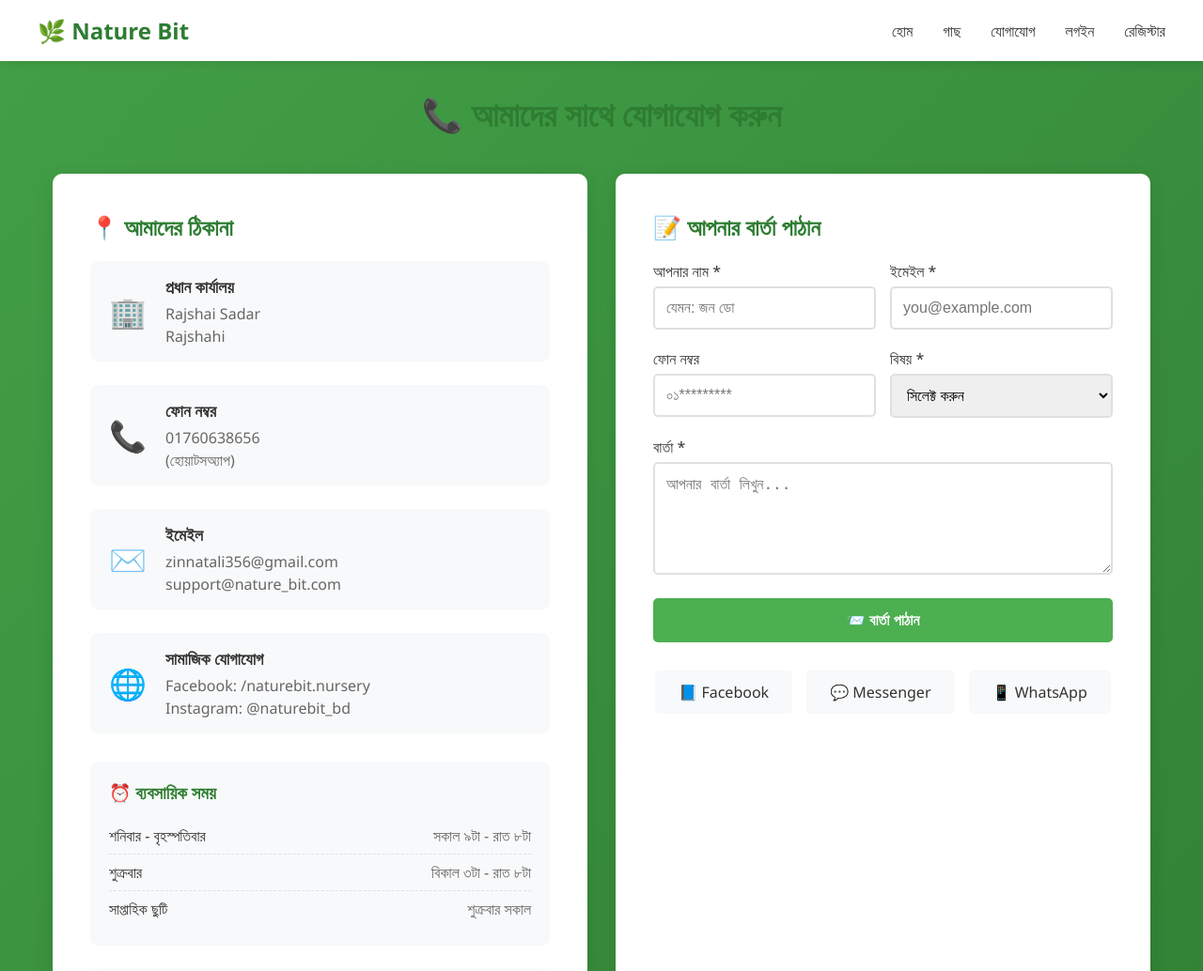
After one commit to MDZINNATALI/nature-bit, a Flask app: page /contact in a window 1280 px wide. The commit adds this page. Shown: the top 1034 px of the page at 94% size. Run offline with Flask 3, Linux system fonts and the light colour scheme; parts of the project's set-up code (start-up, migrations or seed data) failed here and were passed over.

Commit message:
contact page created

```diff
--- a/app.py
+++ b/app.py
@@ -12,6 +12,7 @@ from reportlab.lib.styles import getSampleStyleSheet
 from reportlab.lib.units import inch
 import time
 from werkzeug.utils import secure_filename
+from models import ContactMessage  # ফাইলের শুরুতে যোগ করুন
 
 # এক্সটেনশন এবং মডেল ইম্পোর্ট
 from extensions import db, bcrypt, login_manager
@@ -746,6 +747,24 @@ def admin_users():
     users = User.query.order_by(User.created_at.desc()).all()
     return render_template('admin/users.html', users=users)
 
+# ========== Contact Us ==========
+@app.route('/contact', methods=['GET', 'POST'])
+def contact():
+    if request.method == 'POST':
+        contact_msg = ContactMessage(
+            name=request.form['name'],
+            email=request.form['email'],
+            phone=request.form.get('phone', ''),
+            subject=request.form['subject'],
+            message=request.form['message']
+        )
+        db.session.add(contact_msg)
+        db.session.commit()
+        flash('আপনার বার্তা পাঠানো হয়েছে!', 'success')
+        return redirect(url_for('contact'))
+
+    return render_template('contact.html')
+
 # ========== মেইন ==========
 if __name__ == '__main__':
     with app.app_context():
--- a/templates/base.html
+++ b/templates/base.html
@@ -150,6 +150,7 @@
             <div class="nav-links">
                 <a href="/">হোম</a>
                 <a href="/plants">গাছ</a>
+                <a href="/contact">যোগাযোগ</a>  <!-- এই লাইন যোগ করুন -->
 
                 {% if current_user.is_authenticated %}
                     {% if current_user.is_admin %}
--- /dev/null
+++ b/templates/contact.html
@@ -0,0 +1,346 @@
+{% extends "base.html" %}
+
+{% block title %}যোগাযোগ - Nature Bit{% endblock %}
+
+{% block extra_css %}
+<style>
+    .contact-container {
+        display: grid;
+        grid-template-columns: 1fr 1fr;
+        gap: 30px;
+        margin: 40px 0;
+    }
+
+    .contact-info {
+        background: white;
+        padding: 40px;
+        border-radius: 10px;
+        box-shadow: 0 5px 20px rgba(0,0,0,0.1);
+    }
+
+    .contact-form {
+        background: white;
+        padding: 40px;
+        border-radius: 10px;
+        box-shadow: 0 5px 20px rgba(0,0,0,0.1);
+    }
+
+    h1 {
+        color: #2e7d32;
+        margin-bottom: 30px;
+        text-align: center;
+        font-size: 2.2em;
+    }
+
+    h2 {
+        color: #2e7d32;
+        margin-bottom: 20px;
+        font-size: 1.5em;
+    }
+
+    .info-item {
+        display: flex;
+        align-items: center;
+        gap: 15px;
+        margin-bottom: 25px;
+        padding: 15px;
+        background: #f8f9fa;
+        border-radius: 8px;
+        transition: transform 0.3s;
+    }
+
+    .info-item:hover {
+        transform: translateX(5px);
+        background: #e8f5e9;
+    }
+
+    .info-icon {
+        font-size: 2rem;
+        min-width: 50px;
+        text-align: center;
+    }
+
+    .info-content h3 {
+        color: #333;
+        margin-bottom: 5px;
+        font-size: 1.1rem;
+    }
+
+    .info-content p {
+        color: #666;
+        line-height: 1.5;
+    }
+
+    .map-container {
+        margin-top: 30px;
+        border-radius: 10px;
+        overflow: hidden;
+        box-shadow: 0 5px 15px rgba(0,0,0,0.1);
+    }
+
+    .map-container iframe {
+        width: 100%;
+        height: 250px;
+        border: none;
+    }
+
+    .form-group {
+        margin-bottom: 20px;
+    }
+
+    .form-row {
+        display: grid;
+        grid-template-columns: 1fr 1fr;
+        gap: 15px;
+    }
+
+    label {
+        display: block;
+        margin-bottom: 5px;
+        color: #333;
+        font-weight: 500;
+    }
+
+    input, textarea, select {
+        width: 100%;
+        padding: 12px;
+        border: 2px solid #e0e0e0;
+        border-radius: 5px;
+        font-size: 16px;
+        transition: border-color 0.3s;
+    }
+
+    input:focus, textarea:focus, select:focus {
+        outline: none;
+        border-color: #4caf50;
+    }
+
+    textarea {
+        height: 120px;
+        resize: vertical;
+    }
+
+    .btn-submit {
+        width: 100%;
+        padding: 14px;
+        background: #4caf50;
+        color: white;
+        border: none;
+        border-radius: 5px;
+        font-size: 16px;
+        font-weight: bold;
+        cursor: pointer;
+        transition: background 0.3s;
+    }
+
+    .btn-submit:hover {
+        background: #2e7d32;
+    }
+
+    .social-links {
+        display: flex;
+        gap: 15px;
+        margin-top: 30px;
+        justify-content: center;
+    }
+
+    .social-link {
+        display: inline-block;
+        padding: 12px 25px;
+        background: #f8f9fa;
+        color: #333;
+        text-decoration: none;
+        border-radius: 5px;
+        transition: all 0.3s;
+        font-weight: 500;
+    }
+
+    .social-link:hover {
+        background: #4caf50;
+        color: white;
+        transform: translateY(-3px);
+    }
+
+    .social-link.facebook:hover {
+        background: #1877f2;
+    }
+
+    .social-link.messenger:hover {
+        background: #0084ff;
+    }
+
+    .social-link.whatsapp:hover {
+        background: #25d366;
+    }
+
+    .business-hours {
+        margin-top: 30px;
+        padding: 20px;
+        background: #f8f9fa;
+        border-radius: 8px;
+    }
+
+    .business-hours h3 {
+        color: #2e7d32;
+        margin-bottom: 15px;
+    }
+
+    .hours-item {
+        display: flex;
+        justify-content: space-between;
+        padding: 8px 0;
+        border-bottom: 1px dashed #e0e0e0;
+    }
+
+    .hours-item:last-child {
+        border-bottom: none;
+    }
+
+    .day {
+        color: #333;
+        font-weight: 500;
+    }
+
+    .time {
+        color: #666;
+    }
+
+    @media (max-width: 768px) {
+        .contact-container {
+            grid-template-columns: 1fr;
+        }
+
+        .form-row {
+            grid-template-columns: 1fr;
+        }
+
+        .social-links {
+            flex-direction: column;
+        }
+    }
+</style>
+{% endblock %}
+
+{% block content %}
+<h1>📞 আমাদের সাথে যোগাযোগ করুন</h1>
+
+<div class="contact-container">
+    <div class="contact-info">
+        <h2>📍 আমাদের ঠিকানা</h2>
+
+        <div class="info-item">
+            <div class="info-icon">🏢</div>
+            <div class="info-content">
+                <h3>প্রধান কার্যালয়</h3>
+                <p>Rajshai Sadar
+                    <br>Rajshahi</p>
+            </div>
+        </div>
+
+        <div class="info-item">
+            <div class="info-icon">📞</div>
+            <div class="info-content">
+                <h3>ফোন নম্বর</h3>
+                <p>01760638656
+                    <br>(হোয়াটসঅ্যাপ)</p>
+            </div>
+        </div>
+
+        <div class="info-item">
+            <div class="info-icon">✉️</div>
+            <div class="info-content">
+                <h3>ইমেইল</h3>
+                <p>zinnatali356@gmail.com<br>support@nature_bit.com</p>
+            </div>
+        </div>
+
+        <div class="info-item">
+            <div class="info-icon">🌐</div>
+            <div class="info-content">
+                <h3>সামাজিক যোগাযোগ</h3>
+                <p>Facebook: /naturebit.nursery<br>Instagram: @naturebit_bd</p>
+            </div>
+        </div>
+
+        <div class="business-hours">
+            <h3>⏰ ব্যবসায়িক সময়</h3>
+            <div class="hours-item">
+                <span class="day">শনিবার - বৃহস্পতিবার</span>
+                <span class="time">সকাল ৯টা - রাত ৮টা</span>
+            </div>
+            <div class="hours-item">
+                <span class="day">শুক্রবার</span>
+                <span class="time">বিকাল ৩টা - রাত ৮টা</span>
+            </div>
+            <div class="hours-item">
+                <span class="day">সাপ্তাহিক ছুটি</span>
+                <span class="time">শুক্রবার সকাল</span>
+            </div>
+        </div>
+
+        <div class="map-container">
+            <iframe src="https://www.google.com/maps/embed?pb=!1m18!1m12!1m3!1d3650.8355!2d90.4125!3d23.7925!2m3!1f0!2f0!3f0!3m2!1i1024!2i768!4f13.1!3m3!1m2!1s0x3755c7f5e5e5e5e5%3A0x5e5e5e5e5e5e5e5e!2sDhaka!5e0!3m2!1sen!2sbd!4v1234567890" allowfullscreen loading="lazy"></iframe>
+        </div>
+    </div>
+
+    <div class="contact-form">
+        <h2>📝 আপনার বার্তা পাঠান</h2>
+
+        {% with messages = get_flashed_messages(with_categories=true) %}
+            {% if messages %}
+                {% for category, message in messages %}
+                    <div class="flash-message {% if category == 'success' %}success{% endif %}">
+                        {{ message }}
+                    </div>
+                {% endfor %}
+            {% endif %}
+        {% endwith %}
+
+        <form method="POST" action="{{ url_for('contact') }}">
+            <div class="form-row">
+                <div class="form-group">
+                    <label>আপনার নাম *</label>
+                    <input type="text" name="name" required placeholder="যেমন: জন ডো">
+                </div>
+
+                <div class="form-group">
+                    <label>ইমেইল *</label>
+                    <input type="email" name="email" required placeholder="you@example.com">
+                </div>
+            </div>
+
+            <div class="form-row">
+                <div class="form-group">
+                    <label>ফোন নম্বর</label>
+                    <input type="text" name="phone" placeholder="০১*********">
+                </div>
+
+                <div class="form-group">
+                    <label>বিষয় *</label>
+                    <select name="subject" required>
+                        <option value="">সিলেক্ট করুন</option>
+                        <option value="পণ্য সম্পর্কে">পণ্য সম্পর্কে</option>
+                        <option value="অর্ডার সম্পর্কে">অর্ডার সম্পর্কে</option>
+                        <option value="ডেলিভারি">ডেলিভারি</option>
+                        <option value="পাইকারি ক্রয়">পাইকারি ক্রয়</option>
+                        <option value="অন্যান্য">অন্যান্য</option>
+                    </select>
+                </div>
+            </div>
+
+            <div class="form-group">
+                <label>বার্তা *</label>
+                <textarea name="message" required placeholder="আপনার বার্তা লিখুন..."></textarea>
+            </div>
+
+            <button type="submit" class="btn-submit">📨 বার্তা পাঠান</button>
+        </form>
+
+        <div class="social-links">
+            <a href="#" class="social-link facebook">📘 Facebook</a>
+            <a href="#" class="social-link messenger">💬 Messenger</a>
+            <a href="#" class="social-link whatsapp">📱 WhatsApp</a>
+        </div>
+    </div>
+</div>
+{% endblock %}
```
